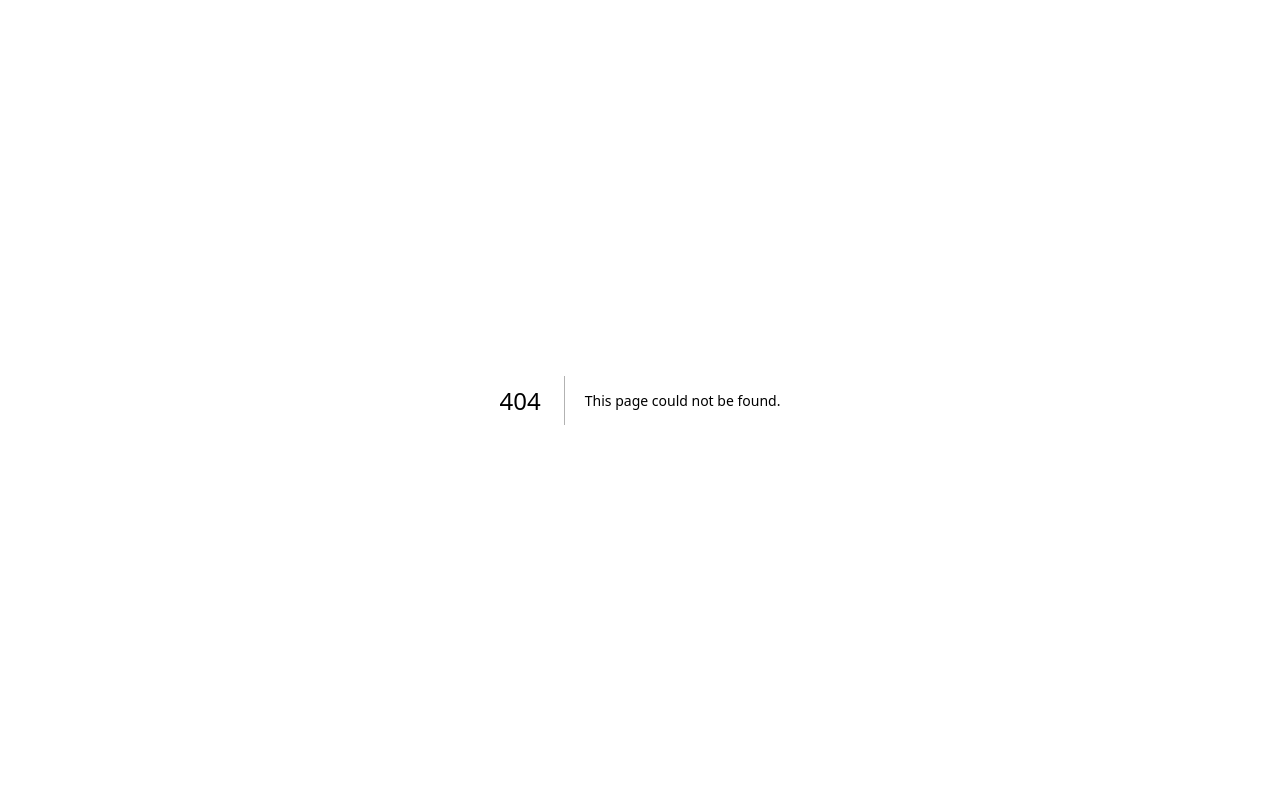
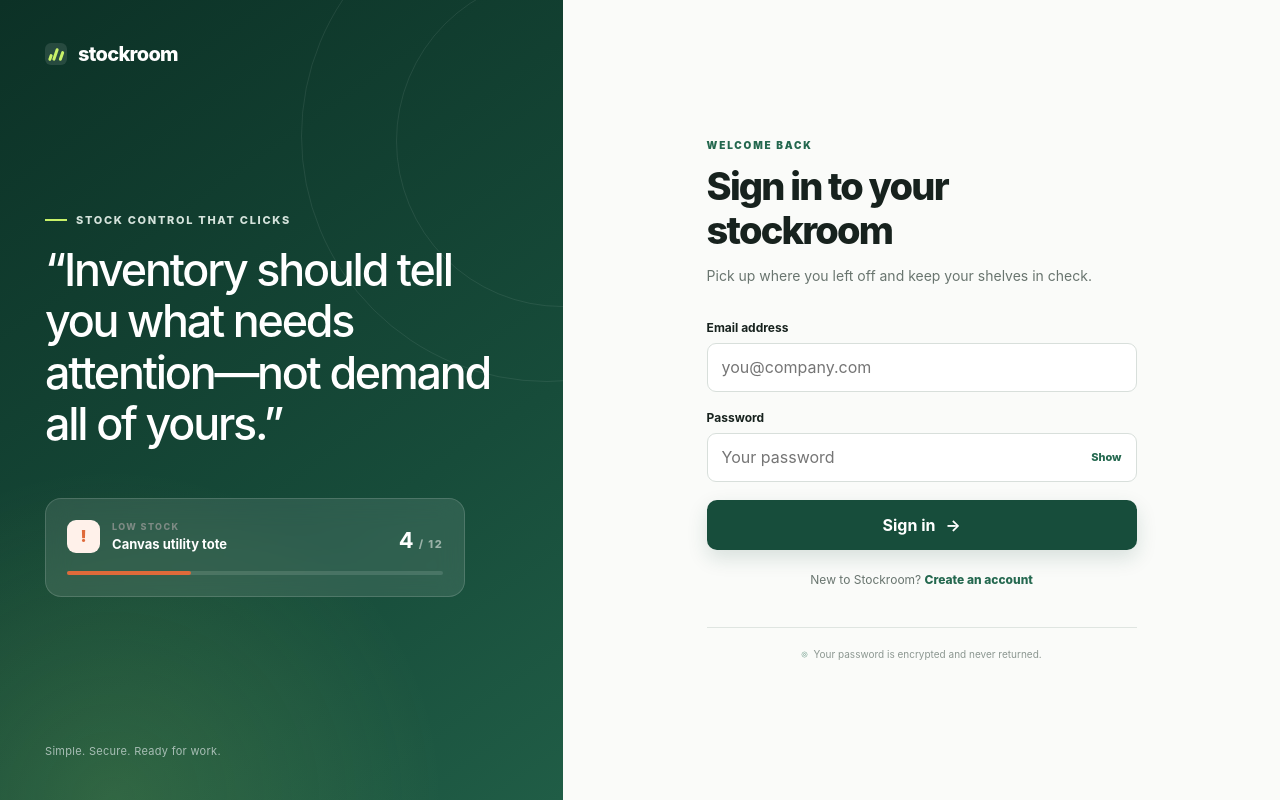
Before and after one commit to Ishanb747/focus, a Next.js app: page /login in a window 1280 px wide. Before the commit this address had no page. Built offline with nearby package versions, Linux system fonts and the light colour scheme.

Commit message:
feat: build signup and sign-in experience

```diff
--- /dev/null
+++ b/src/app/login/page.tsx
@@ -0,0 +1,4 @@
+import type { Metadata } from "next";
+import { AuthShell } from "@/components/AuthShell";
+export const metadata: Metadata = { title: "Sign in" };
+export default function LoginPage() { return <AuthShell mode="login" />; }
--- /dev/null
+++ b/src/app/register/page.tsx
@@ -0,0 +1,4 @@
+import type { Metadata } from "next";
+import { AuthShell } from "@/components/AuthShell";
+export const metadata: Metadata = { title: "Create account" };
+export default function RegisterPage() { return <AuthShell mode="register" />; }
--- /dev/null
+++ b/src/components/AuthForm.tsx
@@ -0,0 +1,52 @@
+"use client";
+
+import Link from "next/link";
+import { FormEvent, useState } from "react";
+import { useRouter, useSearchParams } from "next/navigation";
+import { firstValidationError, loginSchema, registerSchema } from "@/lib/validation";
+
+interface AuthFormProps { mode: "login" | "register" }
+
+export function AuthForm({ mode }: AuthFormProps) {
+  const router = useRouter();
+  const searchParams = useSearchParams();
+  const [error, setError] = useState("");
+  const [loading, setLoading] = useState(false);
+  const [showPassword, setShowPassword] = useState(false);
+  const isLogin = mode === "login";
+
+  async function handleSubmit(event: FormEvent<HTMLFormElement>) {
+    event.preventDefault();
+    setError("");
+    const form = new FormData(event.currentTarget);
+    const values = {
+      ...(isLogin ? {} : { name: String(form.get("name") ?? "") }),
+      email: String(form.get("email") ?? ""),
+      password: String(form.get("password") ?? ""),
+    };
+    const result = (isLogin ? loginSchema : registerSchema).safeParse(values);
+    if (!result.success) { setError(firstValidationError(result.error)); return; }
+    setLoading(true);
+    try {
+      const response = await fetch(`/api/auth/${mode}`, { method: "POST", headers: { "Content-Type": "application/json" }, body: JSON.stringify(values) });
+      const data = (await response.json()) as { error?: string };
+      if (!response.ok) throw new Error(data.error ?? "Something went wrong");
+      const nextPath = searchParams.get("next");
+      router.push(nextPath?.startsWith("/") ? nextPath : "/dashboard");
+      router.refresh();
+    } catch (caught) {
+      setError(caught instanceof Error ? caught.message : "Something went wrong");
+    } finally { setLoading(false); }
+  }
+
+  return (
+    <form className="auth-form" onSubmit={handleSubmit} noValidate>
+      {!isLogin && <label><span>Your name</span><input name="name" autoComplete="name" placeholder="Alex Morgan" disabled={loading} /></label>}
+      <label><span>Email address</span><input name="email" type="email" autoComplete="email" placeholder="you@company.com" disabled={loading} /></label>
+      <label><span>Password</span><div className="password-field"><input name="password" type={showPassword ? "text" : "password"} autoComplete={isLogin ? "current-password" : "new-password"} placeholder={isLogin ? "Your password" : "8+ characters, with a number"} disabled={loading} /><button type="button" onClick={() => setShowPassword((value) => !value)} aria-label={showPassword ? "Hide password" : "Show password"}>{showPassword ? "Hide" : "Show"}</button></div></label>
+      {error && <div className="form-error" role="alert"><span>!</span>{error}</div>}
+      <button className="button button-primary auth-submit" disabled={loading}>{loading ? <><span className="spinner" />{isLogin ? "Signing in…" : "Creating account…"}</> : <>{isLogin ? "Sign in" : "Create account"}<span>→</span></>}</button>
+      <p className="auth-switch">{isLogin ? "New to Stockroom?" : "Already have an account?"} <Link href={isLogin ? "/register" : "/login"}>{isLogin ? "Create an account" : "Sign in"}</Link></p>
+    </form>
+  );
+}
--- /dev/null
+++ b/src/components/AuthShell.tsx
@@ -0,0 +1,19 @@
+import Link from "next/link";
+import { Suspense } from "react";
+import { AuthForm } from "./AuthForm";
+
+export function AuthShell({ mode }: { mode: "login" | "register" }) {
+  const isLogin = mode === "login";
+  return (
+    <main className="auth-shell">
+      <section className="auth-art">
+        <Link href="/" className="brand brand-light"><span className="brand-mark"><i/><i/><i/></span><span>stockroom</span></Link>
+        <div className="auth-art-copy"><p className="eyebrow light"><span /> STOCK CONTROL THAT CLICKS</p><blockquote>“Inventory should tell you what needs attention—not demand all of yours.”</blockquote><div className="mini-stock-card"><div><span className="preview-icon danger">!</span><div><small>LOW STOCK</small><b>Canvas utility tote</b></div></div><strong>4 <small>/ 12</small></strong><i><span style={{width:"33%"}} /></i></div></div>
+        <p className="auth-footer">Simple. Secure. Ready for work.</p>
+      </section>
+      <section className="auth-panel">
+        <div className="auth-box"><p className="auth-kicker">{isLogin ? "WELCOME BACK" : "GET STARTED"}</p><h1>{isLogin ? "Sign in to your stockroom" : "Create your stockroom"}</h1><p>{isLogin ? "Pick up where you left off and keep your shelves in check." : "Set up a secure workspace and bring your inventory into focus."}</p><Suspense fallback={<div className="auth-form-placeholder" aria-label="Loading form" />}><AuthForm mode={mode} /></Suspense><div className="secure-note"><span>⌾</span>Your password is encrypted and never returned.</div></div>
+      </section>
+    </main>
+  );
+}
```
